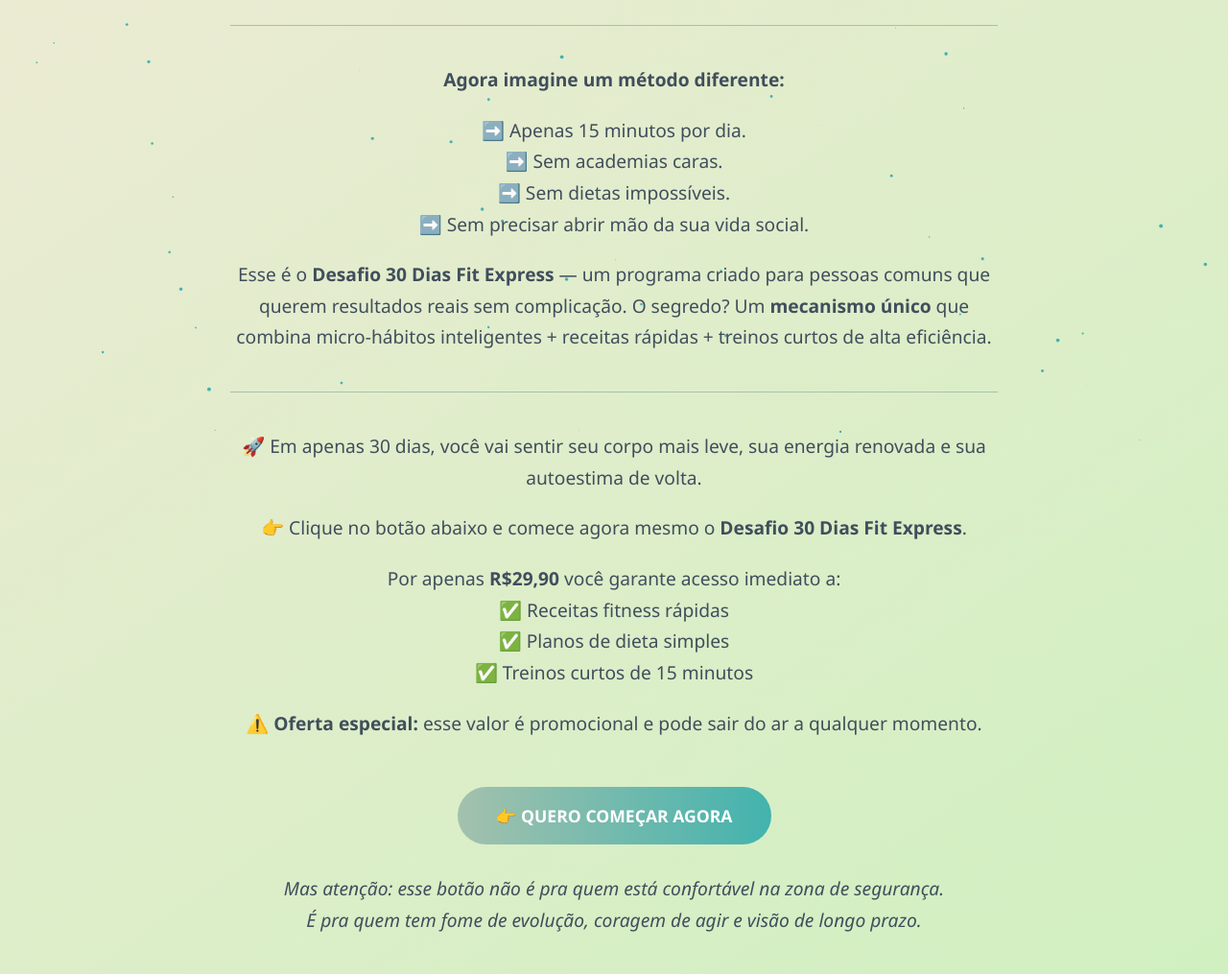
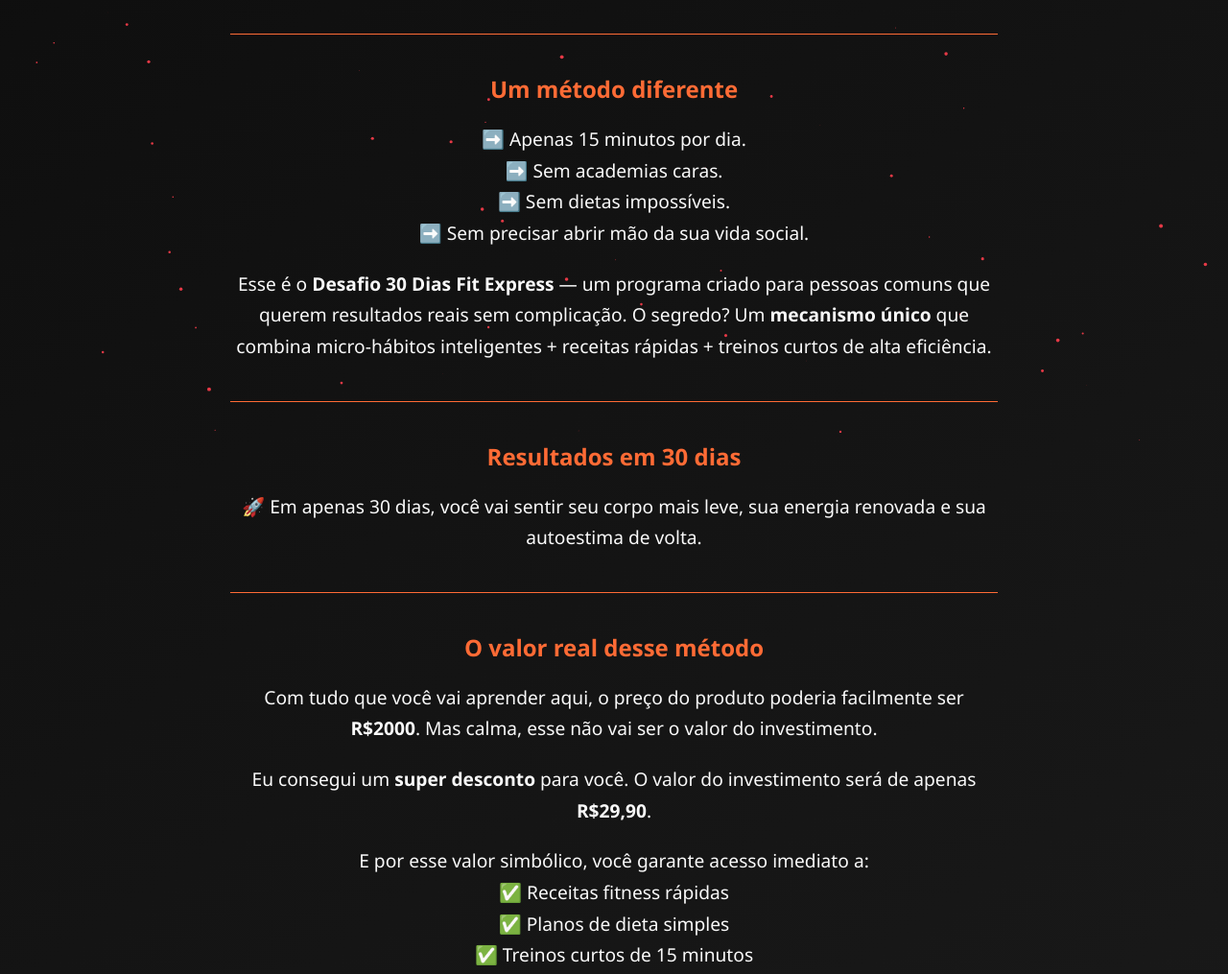
Before and after one commit to Rick-exp/Amiga-Fit-Aurora, a plain HTML site: page index.html in a window 1280 px wide. Shown: the part 339-1354 px from the top of the page at 96% size. Drawn offline with Linux system fonts and the light colour scheme.

Commit message:
Update index.html

```diff
--- a/index.html
+++ b/index.html
@@ -8,8 +8,8 @@
     body {
       margin: 0;
       font-family: 'Segoe UI', Tahoma, Geneva, Verdana, sans-serif;
-      background: linear-gradient(145deg, #F0EAD6, #D0F0C0); /* Eggshell + Tea Green */
-      color: #404E5C; /* Payne's Gray */
+      background: linear-gradient(145deg, #0D0D0D, #1A1A1A); /* fundo escuro */
+      color: #f9f9f9;
       padding: 40px 20px;
       overflow-x: hidden;
       overflow-y: auto;
@@ -34,9 +34,14 @@
     }
 
     h1 {
-      font-size: 2.5em;
+      font-size: 2.8em;
       margin-bottom: 20px;
-      color: #43B3AE; /* Verdigris */
+      color: #E63946; /* vermelho intenso */
+    }
+
+    h2 {
+      color: #FF6B35; /* laranja vibrante */
+      margin-top: 40px;
     }
 
     p {
@@ -48,10 +53,10 @@
     .button {
       display: inline-block;
       padding: 18px 40px;
-      background: linear-gradient(90deg, #A3C1AD, #43B3AE); /* Cambridge Blue → Verdigris */
-      color: #fff;
+      background: linear-gradient(90deg, #FFD60A, #FF6B35); /* amarelo ouro → laranja */
+      color: #000;
       font-weight: bold;
-      font-size: 1.1em;
+      font-size: 1.2em;
       text-decoration: none;
       border-radius: 50px;
       transition: transform 0.3s ease, box-shadow 0.3s ease;
@@ -59,8 +64,15 @@
     }
 
     .button:hover {
-      transform: scale(1.05);
-      box-shadow: 0 0 15px #43B3AE;
+      transform: scale(1.08);
+      box-shadow: 0 0 20px #FFD60A;
+    }
+
+    hr {
+      border: 0;
+      height: 1px;
+      background: #FF6B35;
+      margin: 40px 0;
     }
 
     @keyframes fadeIn {
@@ -86,9 +98,9 @@
     A verdade é que a maioria dos métodos exige <strong>sacrifício demais</strong> e <strong>resultados de menos</strong>.
     E quando você não consegue seguir, a culpa e a frustração só aumentam.</p>
 
-    <hr style="border: 0; height: 1px; background: #A3C1AD; margin: 40px 0;">
+    <hr>
 
-    <p><strong>Agora imagine um método diferente:</strong></p>
+    <h2>Um método diferente</h2>
     <p>➡️ Apenas 15 minutos por dia.<br>
        ➡️ Sem academias caras.<br>
        ➡️ Sem dietas impossíveis.<br>
@@ -97,15 +109,26 @@
     <p>Esse é o <strong>Desafio 30 Dias Fit Express</strong> — um programa criado para pessoas comuns que querem resultados reais sem complicação.
     O segredo? Um <strong>mecanismo único</strong> que combina micro-hábitos inteligentes + receitas rápidas + treinos curtos de alta eficiência.</p>
 
-    <hr style="border: 0; height: 1px; background: #A3C1AD; margin: 40px 0;">
+    <hr>
 
+    <h2>Resultados em 30 dias</h2>
     <p>🚀 Em apenas 30 dias, você vai sentir seu corpo mais leve, sua energia renovada e sua autoestima de volta.</p>
-    <p>👉 Clique no botão abaixo e comece agora mesmo o <strong>Desafio 30 Dias Fit Express</strong>.</p>
-    <p>Por apenas <strong>R$29,90</strong> você garante acesso imediato a:
+
+    <hr>
+
+    <h2>O valor real desse método</h2>
+    <p>Com tudo que você vai aprender aqui, o preço do produto poderia facilmente ser <strong>R$2000</strong>.
+    Mas calma, esse não vai ser o valor do investimento.</p>
+
+    <p>Eu consegui um <strong>super desconto</strong> para você.
+    O valor do investimento será de apenas <strong>R$29,90</strong>.</p>
+
+    <p>E por esse valor simbólico, você garante acesso imediato a:
       <br>✅ Receitas fitness rápidas
       <br>✅ Planos de dieta simples
       <br>✅ Treinos curtos de 15 minutos
     </p>
+
     <p><strong>⚠️ Oferta especial:</strong> esse valor é promocional e pode sair do ar a qualquer momento.</p>
 
     <a href="SEU_LINK_DE_CHECKOUT" class="button">👉 QUERO COMEÇAR AGORA</a>
@@ -115,7 +138,7 @@
   </div>
 
   <script>
-    // partículas em Verdigris
+    // partículas em vermelho
     const canvas = document.getElementById('particles');
     const ctx = canvas.getContext('2d');
     canvas.width = window.innerWidth;
@@ -135,7 +158,7 @@
 
     function animate() {
       ctx.clearRect(0, 0, canvas.width, canvas.height);
-      ctx.fillStyle = '#43B3AE'; // Verdigris
+      ctx.fillStyle = '#E63946'; // vermelho intenso
 
       particles.forEach(p => {
         ctx.beginPath();
```
